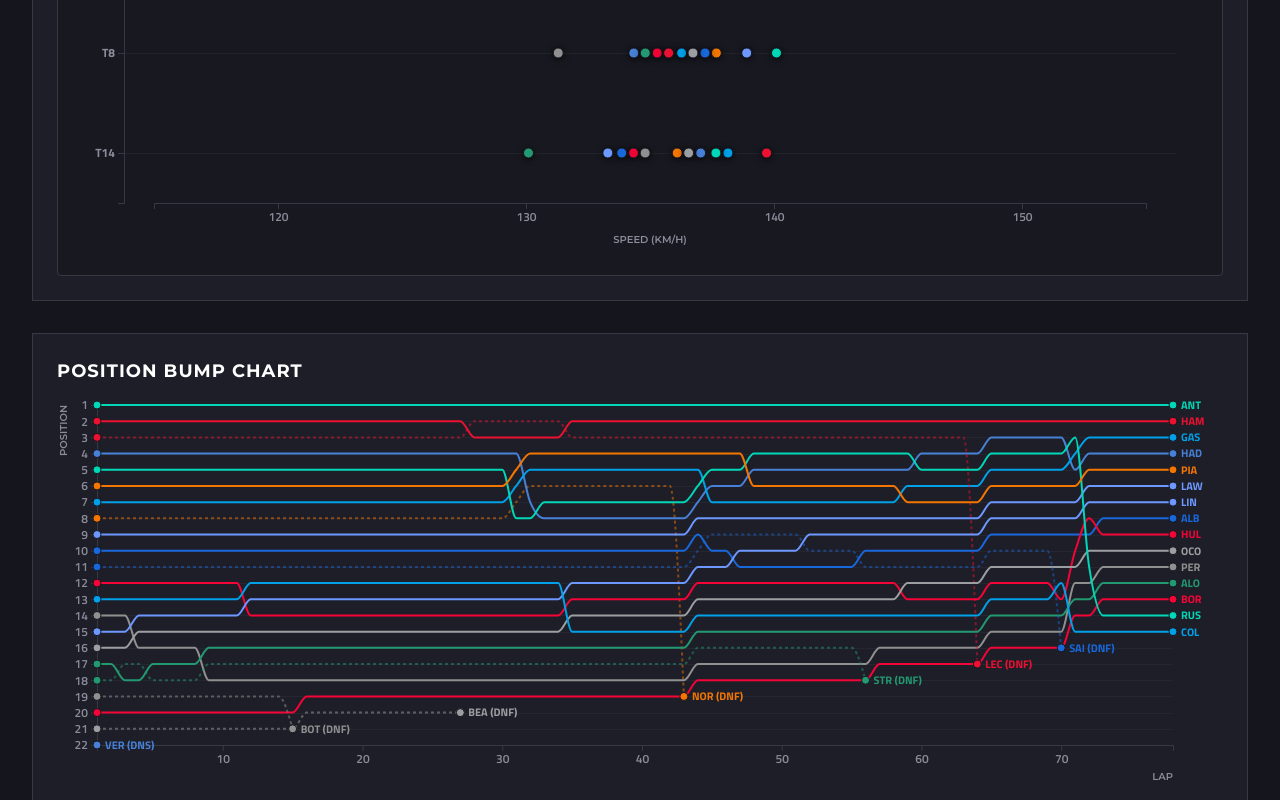
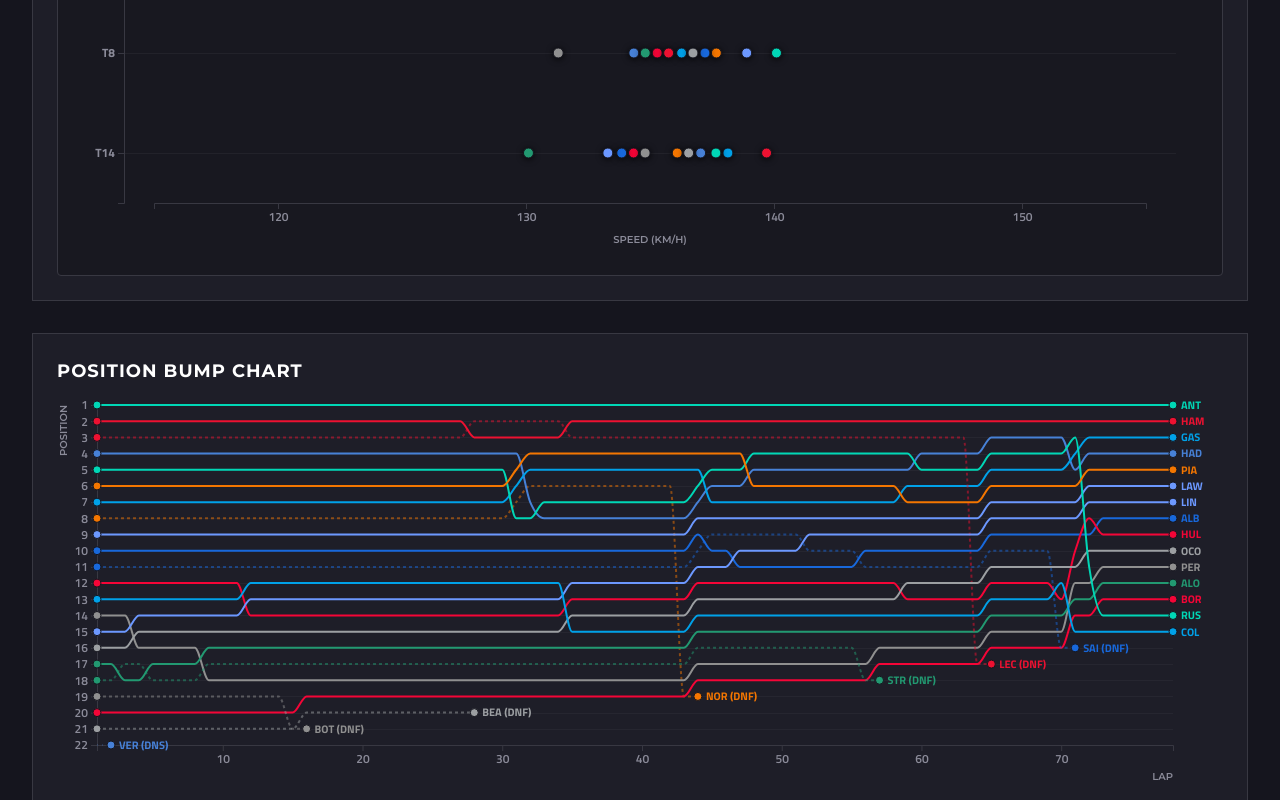
Before and after one commit to akshamsabadi/f1-data-viz-portal, a plain HTML site: page src/index.html in a window 1280 px wide. Shown: the part 2000-2800 px from the top of the page. Drawn offline with nearby package versions, Linux system fonts and the light colour scheme.

Commit message:
Bump to v1.16.8: Append horizontal flat curve tails to DNS and DNF lines in the Position Bump Chart

```diff
--- a/src/index.html
+++ b/src/index.html
@@ -11,7 +11,7 @@
 </head>
 <body>
     <header class="navbar">
-        <div class="logo">F1 Data Viz Portal <span style="font-size: 0.75rem; color: var(--text-muted); margin-left: 0.5rem; font-weight: normal;">v1.16.7</span></div>
+        <div class="logo">F1 Data Viz Portal <span style="font-size: 0.75rem; color: var(--text-muted); margin-left: 0.5rem; font-weight: normal;">v1.16.8</span></div>
         <div class="controls">
             <label>Select Race:</label>
             <div class="custom-dropdown" id="gp-dropdown">
--- a/src/js/app.js
+++ b/src/js/app.js
@@ -2,7 +2,7 @@ import { renderBeeswarm } from './beeswarm.js';
 import { renderCornerSpeed } from './corner_speed.js';
 import { renderBump } from './bump.js';
 
-const APP_VERSION = 'v1.16.7';
+const APP_VERSION = 'v1.16.8';
 let currentData = null;
 
 async function init() {
--- a/src/js/bump.js
+++ b/src/js/bump.js
@@ -106,10 +106,16 @@ export function renderBump(data) {
 
         let processed = [];
         if (realLapsCount === 0) {
-            // DNS: Create a single point on lap 1 at their classification rank
+            // DNS: Create a flat line from lap 1 to lap 2 at their classification rank
             processed.push({
                 driver: driver.code,
                 lap: 1,
+                position: finalRank,
+                isDns: true
+            });
+            processed.push({
+                driver: driver.code,
+                lap: Math.min(2, maxLap),
                 position: finalRank,
                 isDns: true
             });
@@ -125,6 +131,16 @@ export function renderBump(data) {
                 }
                 return lapRecord;
             });
+            // Show one extra lap flat so the line ends on a flat curve
+            const extraLap = Math.min(realLapsCount + 1, maxLap);
+            if (extraLap > realLapsCount) {
+                processed.push({
+                    driver: driver.code,
+                    lap: extraLap,
+                    position: finalRank,
+                    isDnf: true
+                });
+            }
         } else {
             // Finisher: Use real laps unchanged
             processed = realLaps;
```
